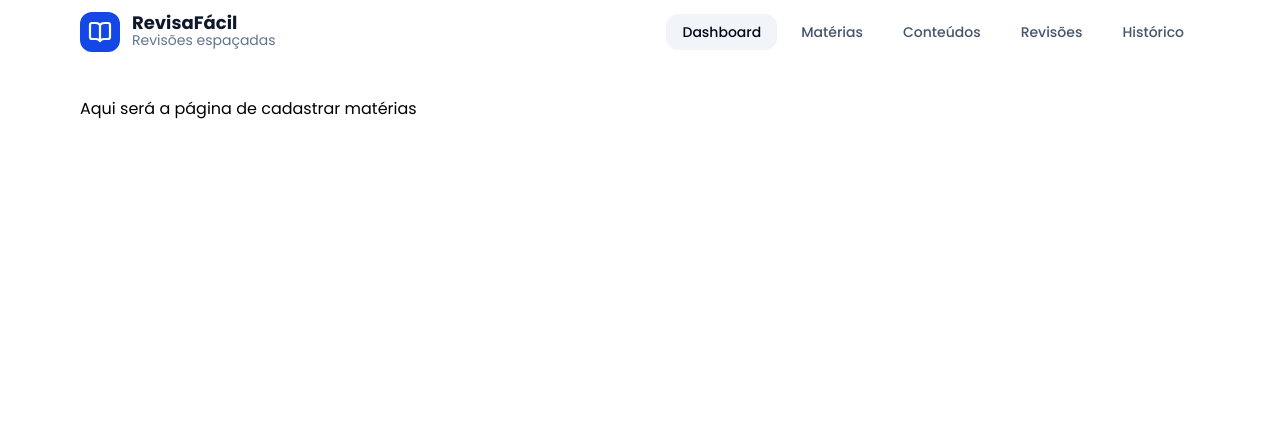
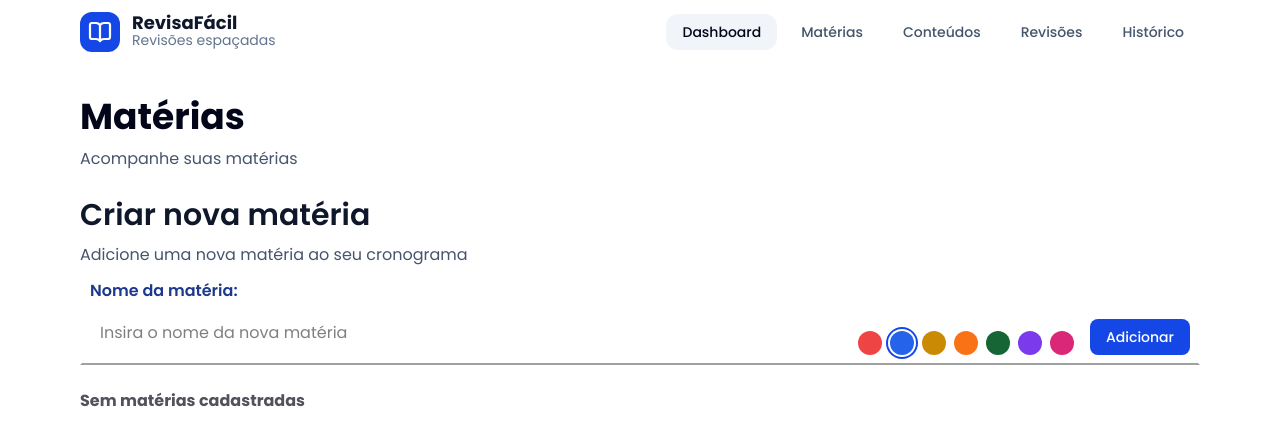
Before and after one commit to andersoncruzdev/revisa-facil, a React (Vite) app: page /classrooms in a window 1280 px wide. Shown: the top 446 px of the page. Built offline with nearby package versions, Linux system fonts and the light colour scheme.

Commit message:
feat: criando página de tela de matérias Closes #7

```diff
--- a/src/pages/Classroom.tsx
+++ b/src/pages/Classroom.tsx
@@ -1,5 +1,18 @@
+import { Title } from "@shared/components/Title";
+
+import CreateClassroom from "@shared/design-system/CreateClassroom";
+import ListClassroom from "@shared/design-system/ListClassroom";
+
 export default function ClassroomPage() {
   return (
-    <h1 className="text-black">Aqui será a página de cadastrar matérias</h1>
+    <section className="">
+      <Title
+        title="Matérias"
+        subTitle="Acompanhe suas matérias"
+        typeTitle="h1"
+      />
+      <CreateClassroom />
+      <ListClassroom />
+    </section>
   );
 }
```
